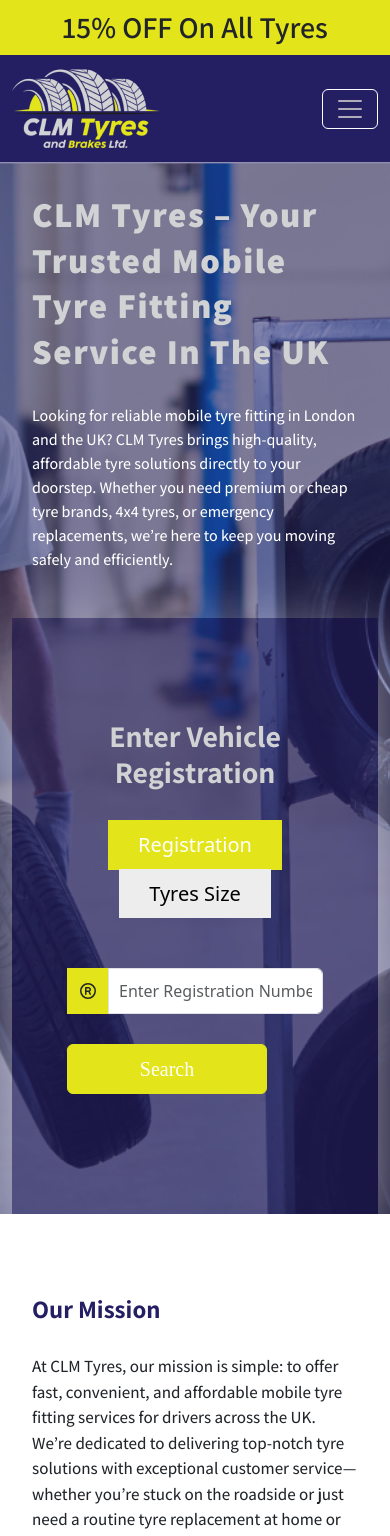
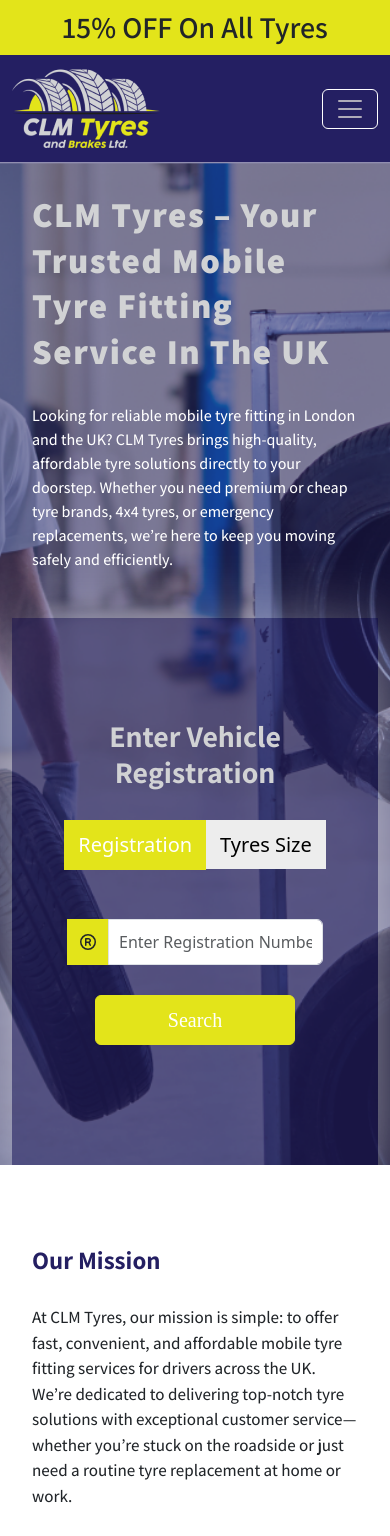
Before and after one commit to MuhammadImran72/carmodel, a React (Create React App) app: page / in a window 390 px wide. Shown: the top 1536 px of the page. Built offline with nearby package versions, Linux system fonts and the light colour scheme.

Commit message:
banner functionlaity

```diff
--- a/src/App.css
+++ b/src/App.css
@@ -874,6 +874,16 @@
 }
 
 @media only screen and (max-width: 430px) {
+
+    .registertabsss .nav-tabs .nav-link{
+        padding: 10px 14px;
+    }
+    form.sameline {
+        display: flex;
+        flex-direction: column;
+        justify-content: center;
+        align-items: center;
+    }
     .commonhomepagespacetopandbottom{
         padding: 30px 0px;
     }
@@ -940,4 +950,10 @@
     .commonheading.spacebtm {
         padding: 0px 20px;
     }
+
+    .mobilereserve .row{
+
+        flex-direction: column-reverse;
+
+    }
   }
--- a/src/Pages/AboutUs.js
+++ b/src/Pages/AboutUs.js
@@ -30,7 +30,7 @@
 
       <AboutIntroSec />
 
-      <section className="commonhomepagespacetopandbottom">
+      <section className="commonhomepagespacetopandbottom  mobilereserve">
         <div className="container">
           <div className="row d-flex justify-content-center align-items-center">
             <div className="col-lg-6">
```
